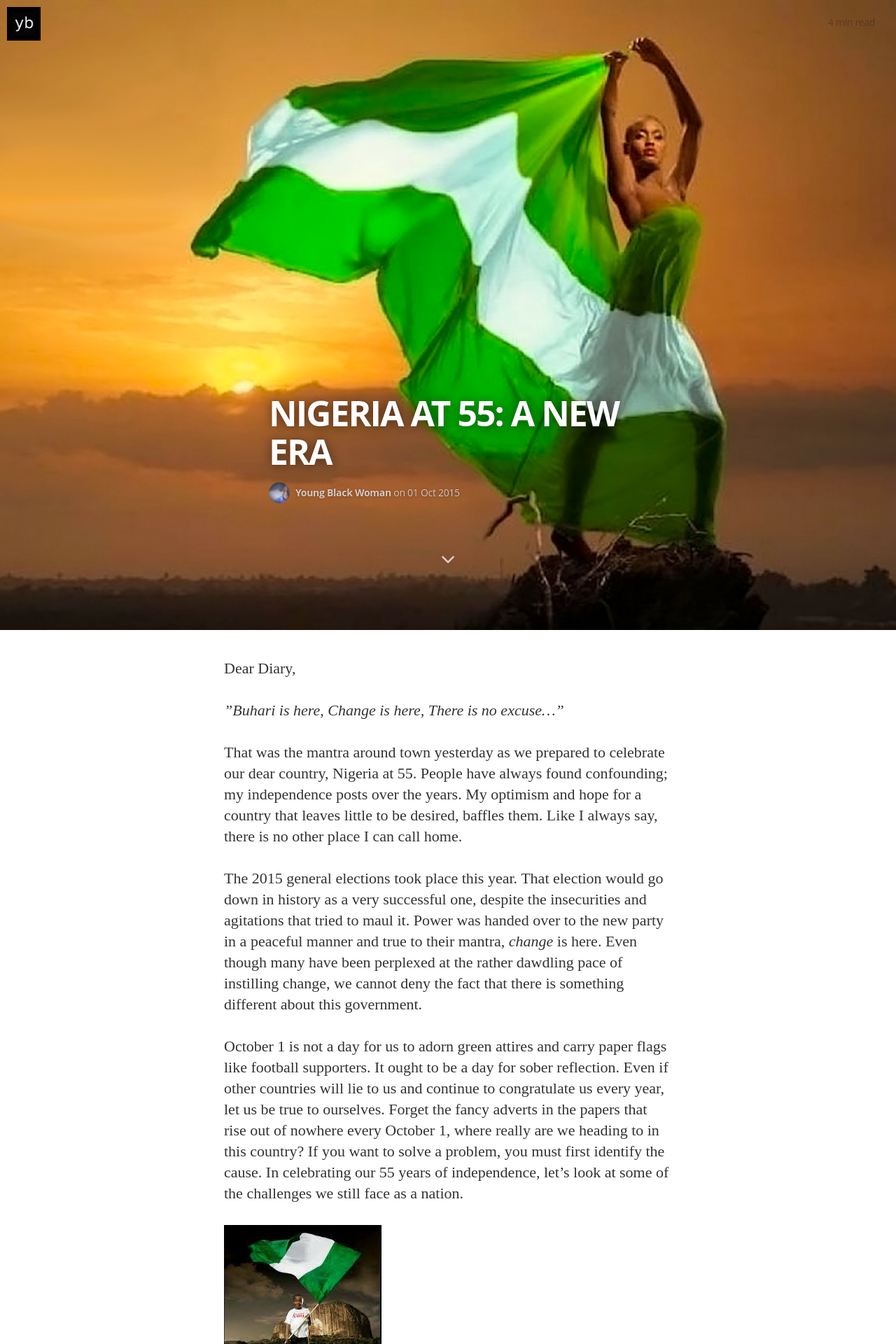
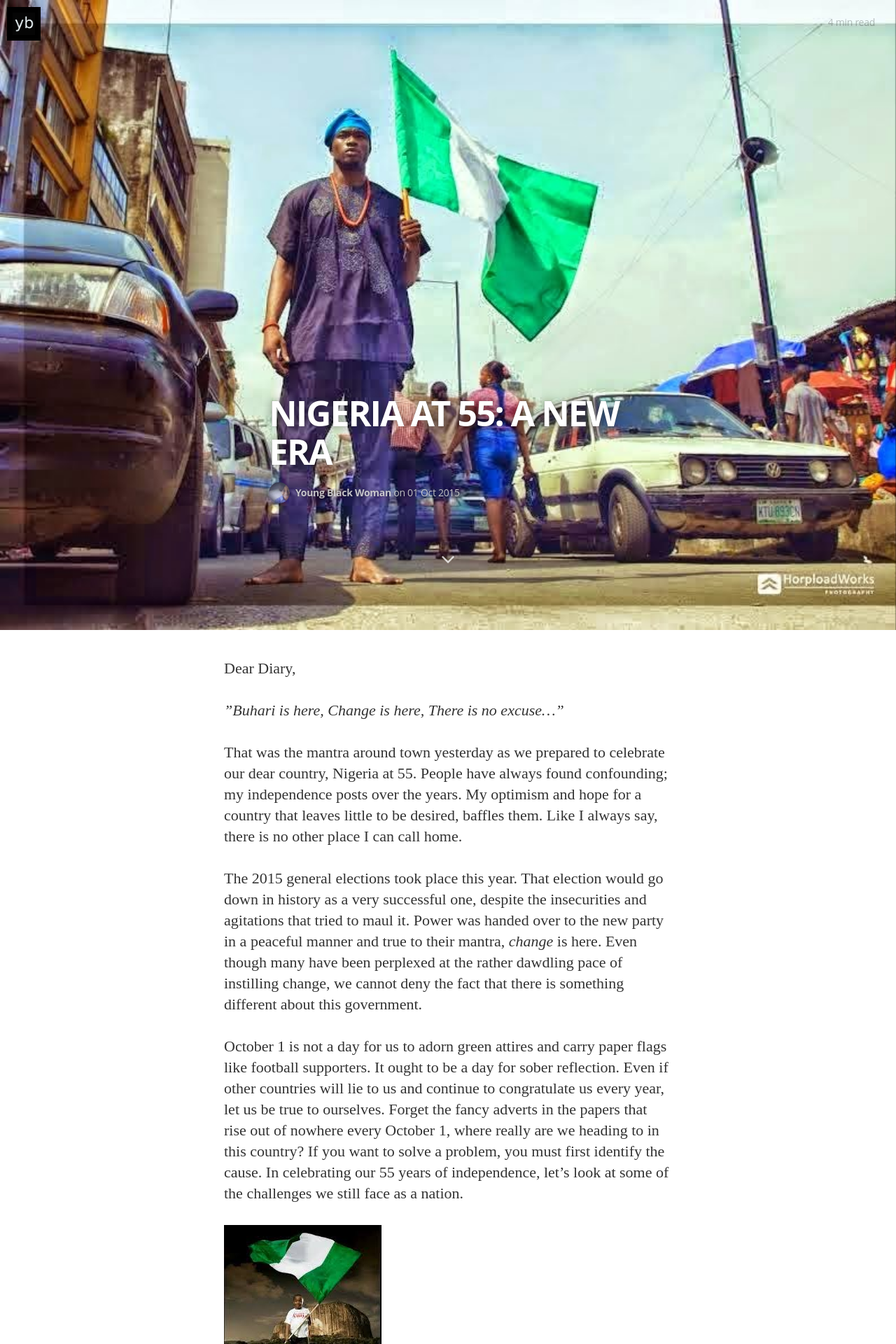
Before and after one commit to Youngblackwoman/youngblackwoman.github.io, a Jekyll site: the page built from _posts/2015-10-01-nigeria-at-55-a-new-era.md, in a window 1280 px wide. Shown: the top 1920 px of the page at 70% size. Built offline with Jekyll 4.4.1, drawn with Linux system fonts in a browser that asks for light colours; nearby versions of some CDN libraries; some web fonts are replaced; comment, search, counter and statistics services are not loaded.

Commit message:
added posts

```diff
--- a/_posts/2015-10-01-nigeria-at-55-a-new-era.md
+++ b/_posts/2015-10-01-nigeria-at-55-a-new-era.md
@@ -4,7 +4,7 @@ title: 'NIGERIA AT 55: A NEW ERA'
 date: '2015-10-01'
 author: Young Black Woman
 tags: Independence_day
-image: /assets/article_images/MODEL-FLYING-NIGERIAN-FLAG.jpg
+image: /assets/article_images/2.jpg
 ---
 
 Dear Diary,
```
Also changed, not shown: assets/article_images/2.jpg (added).
